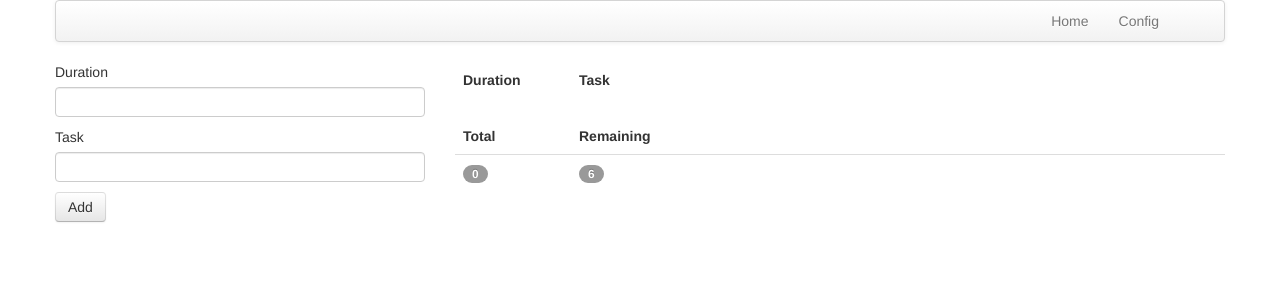
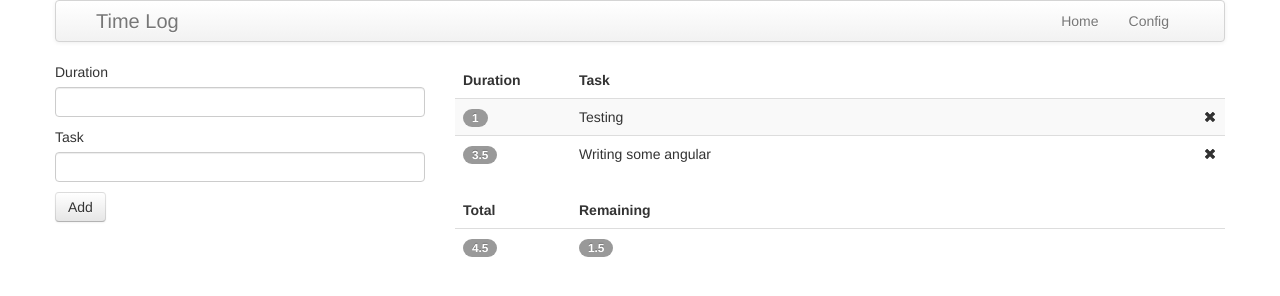
Before and after one commit to dburles/timelog-angular, a plain HTML site: page index.html in a window 1280 px wide. Drawn offline with Linux system fonts and the light colour scheme.

Commit message:
i think i just made more bugs

```diff
--- a/app.js
+++ b/app.js
@@ -1,4 +1,5 @@
 angular.module('timelog', [])
+
 	.config(function($routeProvider, $locationProvider) {
 		$routeProvider
 			.when('/', { controller: 'MainCtrl', templateUrl: 'main.html'})
@@ -6,8 +7,13 @@ angular.module('timelog', [])
 			.otherwise({ redirectTo: '/' });
 		$locationProvider.html5Mode(true);
 	})
+
 	.service('timelogService', function($http) {
-		var logs = [];
+		// Set some logs for testing
+		var logs = [
+			{ time: 3.5, task: 'Writing some angular' },
+			{ time: 1, task: 'Testing' }
+		];
 		var goal = 6;
 
 		return {
@@ -43,25 +49,37 @@ angular.module('timelog', [])
 			}
 		}
 	})
+
 	.filter('backwards', function() {
 		return function(items) {
 			return items.slice().reverse();
 		}
 	})
+
 	.controller('MainCtrl', ['$scope', 'timelogService', function($scope, timelogService) {
 		$scope.goal = timelogService.goal();
 		$scope.logs = timelogService.logs();
 
 		$scope.add = function() {
 			timelogService.add({ time: $scope.time, task: $scope.task });
+
+			// XXX How do we do things like reset form fields and set focus on a specific field?
 			$scope.time = "";
 			$scope.task = "";
 			$('#time').focus(); // must be an angular way?
 		}
 
+		$scope.remove = function(log) {
+			// XXX I believe this is broken somehow because of the 'reverse' filter
+			$scope.logs.splice(log, 1);
+		}
+
+		// XXX Where should this be called to stay up to date? or should getTotal be within the controller???
 		$scope.total = timelogService.getTotal();
+
 		$scope.remaining = parseFloat($scope.goal) - $scope.total;
 	}])
+
 	.controller('ConfigCtrl', ['$scope', 'timelogService', function($scope, timelogService) {
 		$scope.goal = timelogService.goal();
 
--- /dev/null
+++ b/css/screen.css
@@ -0,0 +1 @@
+a { cursor: pointer }
--- a/index.html
+++ b/index.html
@@ -7,6 +7,7 @@
 	<meta name="apple-mobile-web-app-capable" content="yes">
 	<meta name="apple-mobile-web-app-status-bar-style" content="black">
 	<meta name="viewport" content="width=device-width, initial-scale=1, user-scalable=no">
+	<link rel="stylesheet" href="/css/screen.css">
 	<link rel="stylesheet" href="/bootstrap/css/bootstrap.min.css">
 	<link rel="stylesheet" href="/bootstrap/css/bootstrap-responsive.min.css">
 </head>
@@ -15,8 +16,9 @@
 	<div class="container">
 		<div class="navbar">
 			<div class="navbar-inner">
-				<div class="container-fluid pull-right">
-					<ul class="nav">
+				<div class="container-fluid">
+					<a class="brand" href="/">Time Log</a>
+					<ul class="nav pull-right">
 						<li class="">
 							<a href="/home">Home</a>
 						</li>
@@ -33,7 +35,6 @@
 	</div>
 </body>
 
-
 <script src="/angular/angular.min.js"></script>
 <script src="/underscore/underscore-min.js"></script>
 <script src="/jquery/jquery-1.9.1.min.js"></script>
--- a/main.html
+++ b/main.html
@@ -20,7 +20,7 @@
 				<tr ng-repeat="log in logs | backwards">
 					<td><span class="badge">{{log.time}}</span></td>
 					<td>{{log.task}}</td>
-					<td><a href="#" class="pull-right delete"><i class="icon-remove"></i></td>
+					<td><a ng-click="remove($index)" class="pull-right delete"><i class="icon-remove"></i></td>
 				</tr>
 			</tbody>
 		</table>
```
